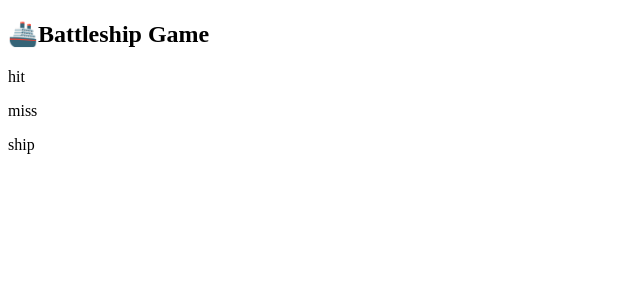
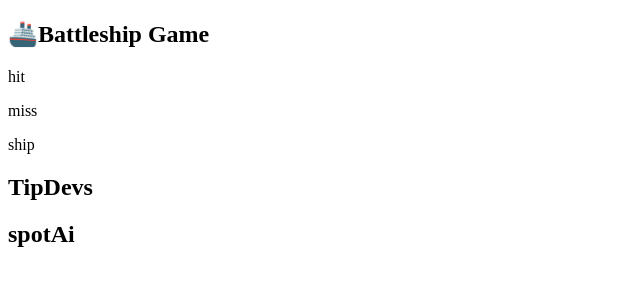
Before and after one commit to TipDevs/battleship, a website built with webpack: page src/template.html in a window 1280 px wide. Shown: the whole page, without its empty margins (0-640 px from the left). Built offline with nearby package versions, Linux system fonts and the light colour scheme.

Commit message:
Add game console with two game pad

```diff
--- a/src/template.html
+++ b/src/template.html
@@ -24,6 +24,16 @@
           </div>
         </div>
       </section>
+      <section id="game-console">
+        <div id="player">
+          <h2>TipDevs</h2>
+          <div class="game-pad"></div>
+        </div>
+        <div id="spotAi">
+          <h2>spotAi</h2>
+          <div class="game-pad"></div>
+        </div>
+      </section>
     </main>
   </body>
 </html>
```
